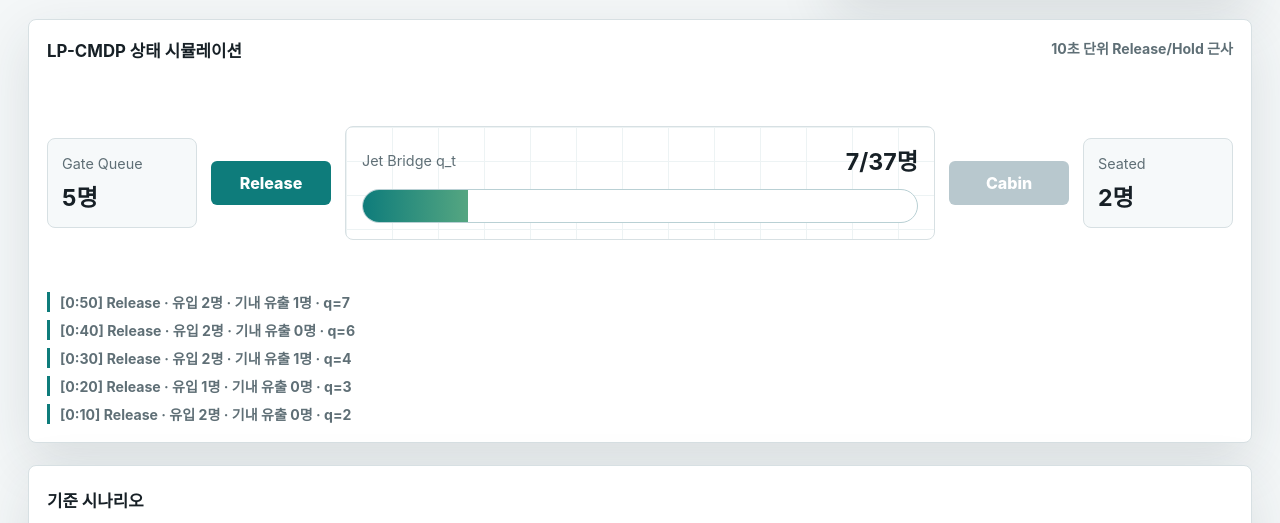
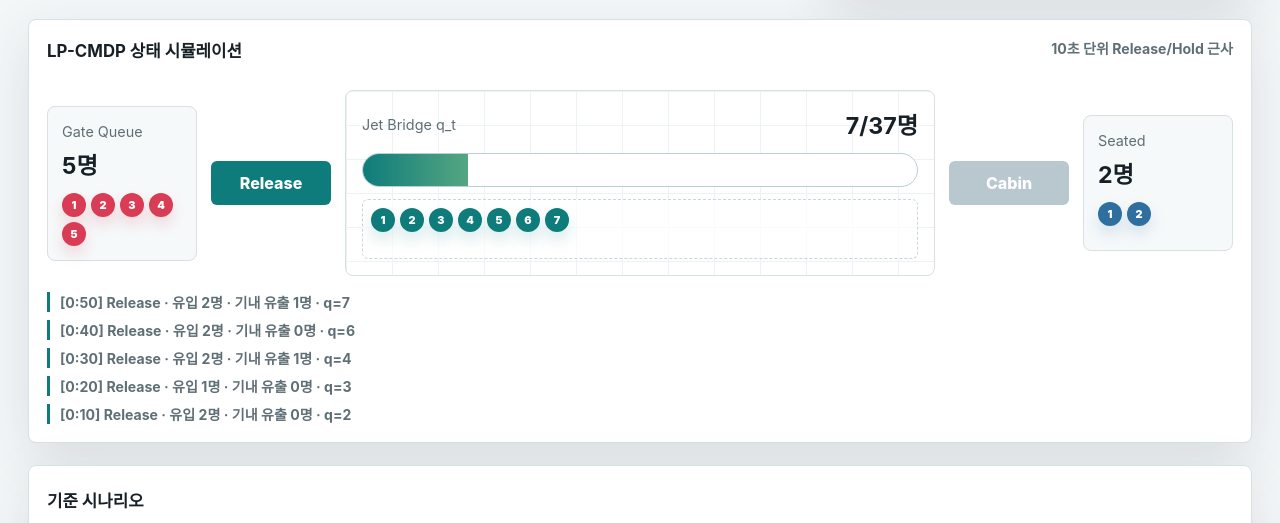
Before and after one commit to rlatkdrb3-code/lp-cmdp-boarding-simulator, a plain HTML site: page index.html in a window 1280 px wide. Shown: the part 249-772 px from the top of the page. Drawn offline with Linux system fonts and the light colour scheme.

Commit message:
Show passengers in LP-CMDP flow

```diff
--- a/index.html
+++ b/index.html
@@ -77,6 +77,7 @@
             <div class="node">
               <span>Gate Queue</span>
               <strong id="gateQueue">0명</strong>
+              <div class="people-strip" id="gatePeople" aria-label="게이트 대기 승객 표시"></div>
             </div>
             <div class="arrow" id="actionArrow">Release</div>
             <div class="buffer">
@@ -85,11 +86,13 @@
                 <strong id="bridgeCount">0/37명</strong>
               </div>
               <div class="buffer-track"><div id="bufferFill" class="buffer-fill"></div></div>
+              <div class="bridge-people" id="bridgePeople" aria-label="탑승교 승객 표시"></div>
             </div>
             <div class="arrow muted">Cabin</div>
             <div class="node">
               <span>Seated</span>
               <strong id="seatedCount">0명</strong>
+              <div class="people-strip seated" id="seatedPeople" aria-label="착석 완료 승객 표시"></div>
             </div>
           </div>
           <div class="sim-log" id="simLog"></div>
--- a/lp-cmdp.css
+++ b/lp-cmdp.css
@@ -301,6 +301,61 @@ button:hover {
   transition: width 220ms ease;
 }
 
+.people-strip,
+.bridge-people {
+  display: flex;
+  flex-wrap: wrap;
+  gap: 5px;
+  min-height: 34px;
+  margin-top: 12px;
+}
+
+.bridge-people {
+  align-content: flex-start;
+  min-height: 60px;
+  padding: 8px;
+  border: 1px dashed #c8d7db;
+  border-radius: 6px;
+  background: rgba(255, 255, 255, 0.68);
+}
+
+.person-dot {
+  display: grid;
+  place-items: center;
+  width: 24px;
+  height: 24px;
+  border-radius: 999px;
+  background: var(--moving);
+  color: #fff;
+  font-size: 0.68rem;
+  font-weight: 900;
+  box-shadow: 0 8px 15px rgba(217, 60, 85, 0.18);
+}
+
+.person-dot.bridge {
+  background: var(--accent);
+  box-shadow: 0 8px 15px rgba(14, 124, 123, 0.16);
+}
+
+.person-dot.seated {
+  background: var(--seat-taken);
+  box-shadow: 0 8px 15px rgba(47, 111, 159, 0.16);
+}
+
+.person-more {
+  display: grid;
+  place-items: center;
+  min-width: 34px;
+  height: 24px;
+  padding: 0 7px;
+  border: 1px solid var(--line);
+  border-radius: 999px;
+  background: #fff;
+  color: var(--muted);
+  font-size: 0.7rem;
+  font-weight: 900;
+}
+
 .sim-log {
   display: grid;
   gap: 8px;
--- a/lp-cmdp.js
+++ b/lp-cmdp.js
@@ -84,6 +84,9 @@ const els = {
   actionArrow: document.querySelector("#actionArrow"),
   bridgeCount: document.querySelector("#bridgeCount"),
   bufferFill: document.querySelector("#bufferFill"),
+  gatePeople: document.querySelector("#gatePeople"),
+  bridgePeople: document.querySelector("#bridgePeople"),
+  seatedPeople: document.querySelector("#seatedPeople"),
   seatedCount: document.querySelector("#seatedCount"),
   simLog: document.querySelector("#simLog"),
 };
@@ -260,11 +263,25 @@ function resetSimulation() {
   renderSim("Ready", 0, 0);
 }
 
+function renderPeople(container, count, className, prefix, limit = 18) {
+  if (!container) return;
+  const shown = Math.min(count, limit);
+  const dots = Array.from({ length: shown }, (_, index) => {
+    const label = `${prefix}${index + 1}`;
+    return `<div class="person-dot ${className}" title="${label}">${index + 1}</div>`;
+  });
+  if (count > limit) dots.push(`<div class="person-more">+${count - limit}</div>`);
+  container.innerHTML = dots.join("");
+}
+
 function renderSim(action, arrivals, departed) {
   els.gateQueue.textContent = `${sim.gateQueue}명`;
   els.bridgeCount.textContent = `${sim.bridge}/${params.bridgeCapacity}명`;
   els.bufferFill.style.width = `${(sim.bridge / params.bridgeCapacity) * 100}%`;
   els.seatedCount.textContent = `${sim.seated}명`;
+  renderPeople(els.gatePeople, sim.gateQueue, "", "G", 12);
+  renderPeople(els.bridgePeople, sim.bridge, "bridge", "B", 37);
+  renderPeople(els.seatedPeople, sim.seated, "seated", "S", 12);
   els.actionArrow.textContent = action;
   els.actionArrow.classList.toggle("hold", action === "Hold");
   const minute = Math.floor(sim.time / 60);
```
